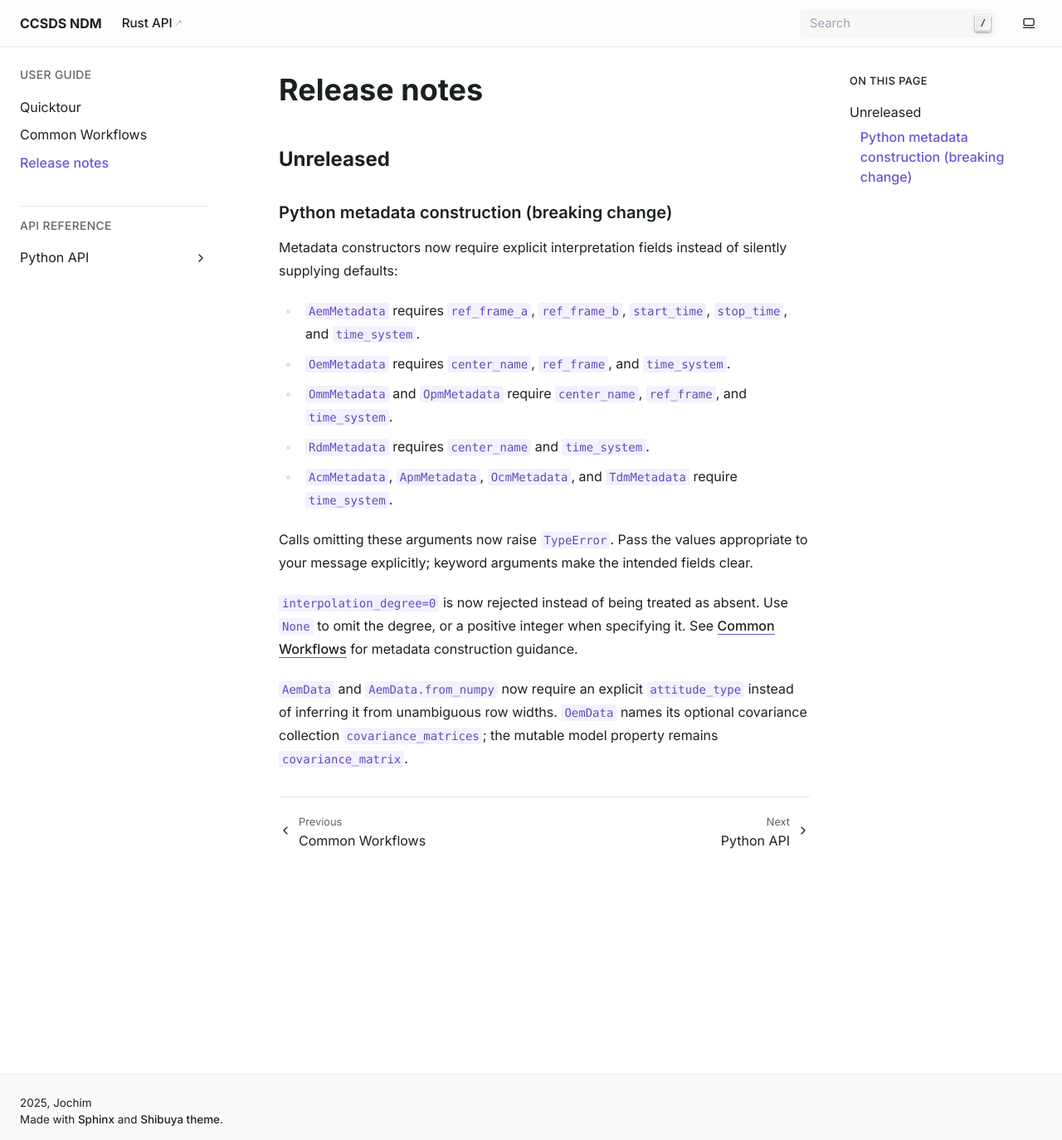
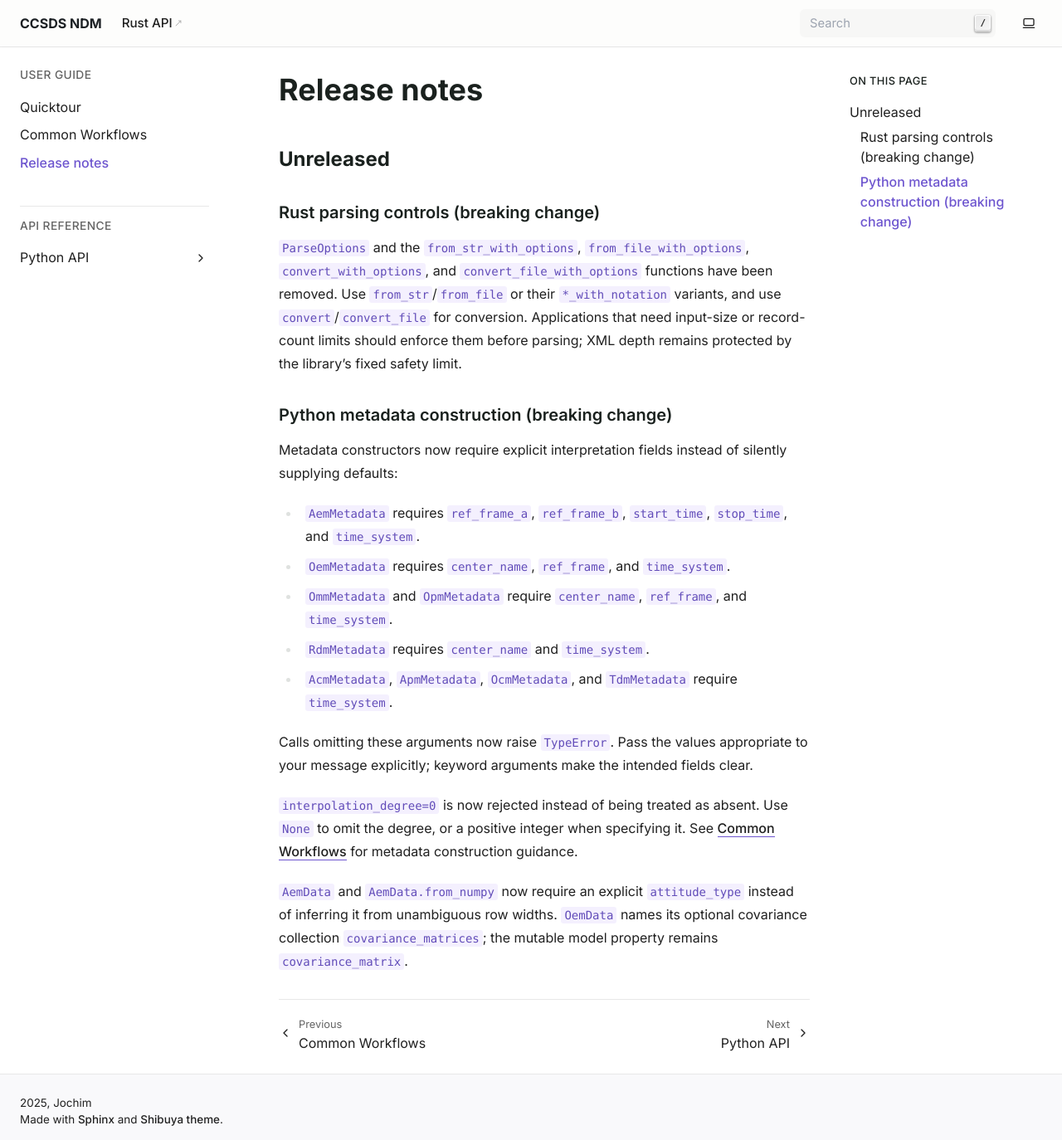
Before and after one commit to JochimMaene/ccsds-ndm, a Sphinx documentation site: the page built from docs/release-notes.rst, in a window 1280 px wide and 1374 px high. Shown: the whole window at 83% size. Built offline with Sphinx 7.4.7, drawn with Linux system fonts in a browser that asks for light colours.

Commit message:
docs: document removed parsing controls

```diff
--- a/docs/release-notes.rst
+++ b/docs/release-notes.rst
@@ -3,6 +3,16 @@ Release notes
 
 Unreleased
 ----------
+
+Rust parsing controls (breaking change)
+~~~~~~~~~~~~~~~~~~~~~~~~~~~~~~~~~~~~~~~
+
+``ParseOptions`` and the ``from_str_with_options``, ``from_file_with_options``,
+``convert_with_options``, and ``convert_file_with_options`` functions have been
+removed. Use ``from_str``/``from_file`` or their ``*_with_notation`` variants,
+and use ``convert``/``convert_file`` for conversion. Applications that need
+input-size or record-count limits should enforce them before parsing; XML depth
+remains protected by the library's fixed safety limit.
 
 Python metadata construction (breaking change)
 ~~~~~~~~~~~~~~~~~~~~~~~~~~~~~~~~~~~~~~~~~~~~~~
```
